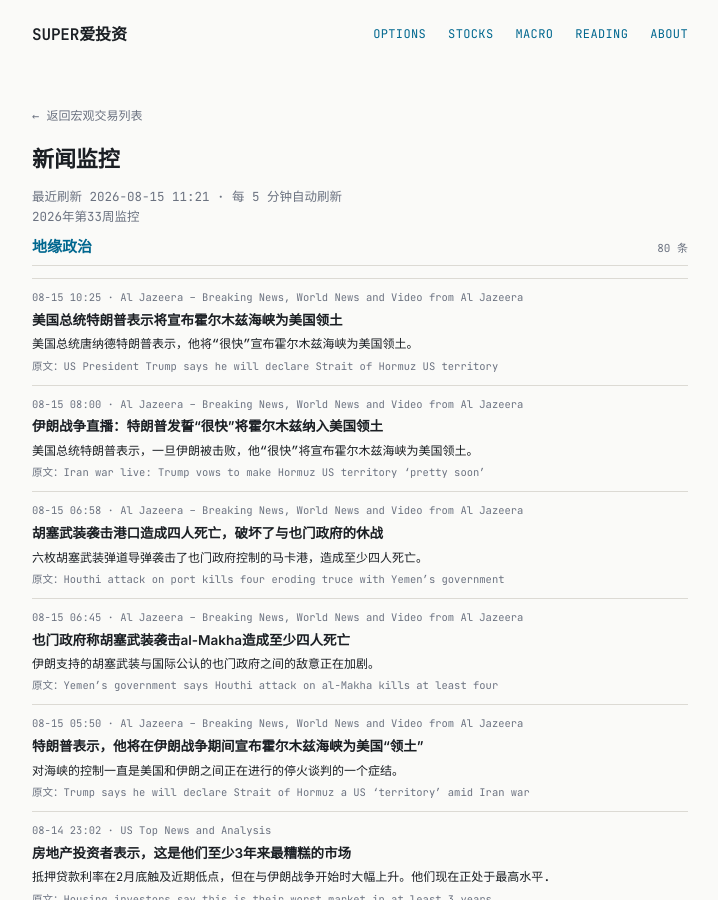
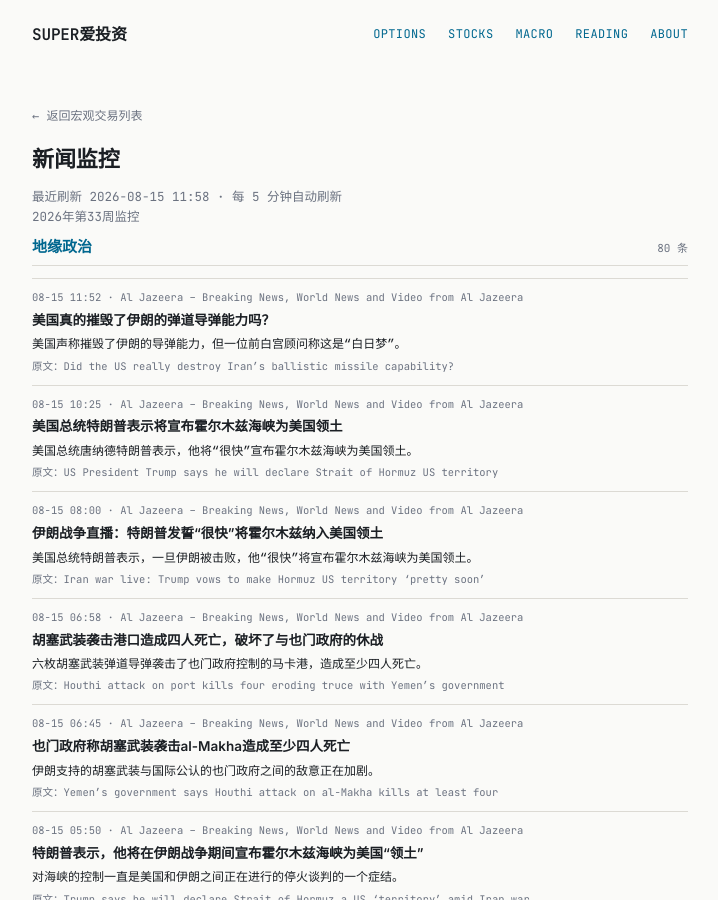
Before and after one commit to tang3super/tang3super.github.io, a Jekyll site: the page built from macro-trade/news-digest.md, in a window 1280 px wide and 900 px high. Shown: the whole window, without its empty margins (280-998 px from the left). Built offline with Jekyll 4.4.1, drawn with Linux system fonts in a browser that asks for light colours; some of the changed text lies outside the part shown.

Commit message:
sync news-digest article

```diff
--- a/macro-trade/news-digest.md
+++ b/macro-trade/news-digest.md
@@ -5,11 +5,18 @@ title: 新闻监控
 date: '2026-08-15'
 summary: 2026年第33周监控
 week_label: 2026年第33周监控
-last_updated: 2026-08-15 11:21
+last_updated: 2026-08-15 11:58
 refresh_note: 每 5 分钟自动刷新
 topics:
 - name: 地缘政治
   items:
+  - title: Did the US really destroy Iran’s ballistic missile capability?
+    summary: The US claims it destroyed Iran’s missile capability, but a former White House adviser calls that a “pipe dream".
+    link: https://www.aljazeera.com/video/newsfeed/2026/8/15/08-11-2026-tia-us-iran-munitions-quotable?traffic_source=rss
+    source: Al Jazeera – Breaking News, World News and Video from Al Jazeera
+    time: 08-15 11:52
+    title_zh: 美国真的摧毁了伊朗的弹道导弹能力吗？
+    summary_zh: 美国声称摧毁了伊朗的导弹能力，但一位前白宫顾问称这是“白日梦”。
   - title: US President Trump says he will declare Strait of Hormuz US territory
     summary: US President Donald Trump said he will “soon” declare the Strait of Hormuz a US territory.
     link: https://www.aljazeera.com/video/newsfeed/2026/8/15/us-president-trump-says-he-will-declare-strait-of-hormuz-us-territory?traffic_source=rss
```
Also changed, not shown: other parts of macro-trade/news-digest.md (+0 -7 lines).
